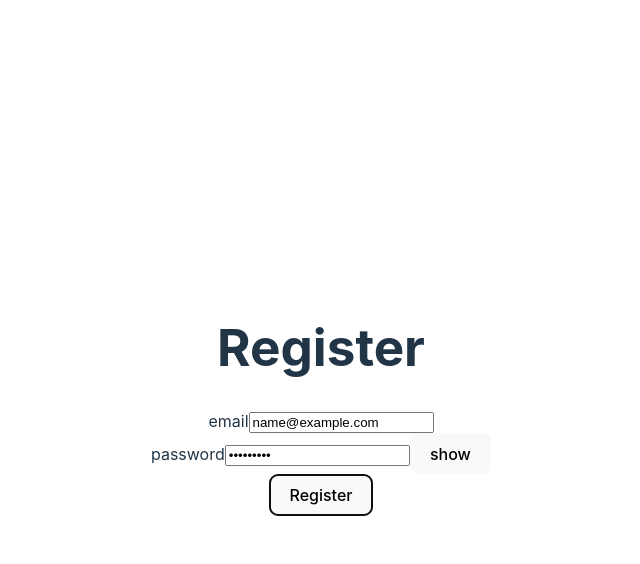
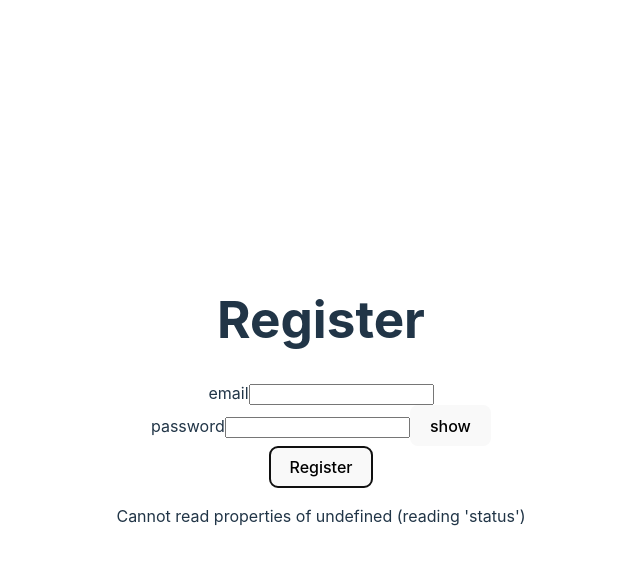
Before and after one commit to carlosbuitragosan/reflekt, a React (Vite) app in the folder client/: page /register in a window 1280 px wide. Both pictures are taken after typing "name@example.com", "Sample123" into the empty fields and a click on the button "Register". Shown: the top 564 px of the page, without its empty margins (319-959 px from the left). Built offline with nearby package versions, Linux system fonts and the light colour scheme; no server answers.

Commit message:
Show user message if user already exists on registration.

```diff
--- a/client/src/components/RegisterForm.jsx
+++ b/client/src/components/RegisterForm.jsx
@@ -8,6 +8,7 @@ export const RegisterForm = () => {
   const navigate = useNavigate();
   const dispatch = useDispatch();
   const [viewPassword, setViewPassword] = useState(false);
+  const [errorMessage, setErrorMessage] = useState('');
   const [formData, setFormData] = useState({
     email: '',
     password: '',
@@ -35,6 +36,8 @@ export const RegisterForm = () => {
       }
       setFormData({ email: '', password: '' });
     } catch (err) {
+      setErrorMessage(err.message);
+      setFormData({ email: '', password: '' });
       console.error(err.message);
     }
   };
@@ -74,6 +77,11 @@ export const RegisterForm = () => {
         </div>
         <button type="submit">Register</button>
       </form>
+      {errorMessage && (
+        <div>
+          <p>{errorMessage}</p>
+        </div>
+      )}
     </div>
   );
 };
```
